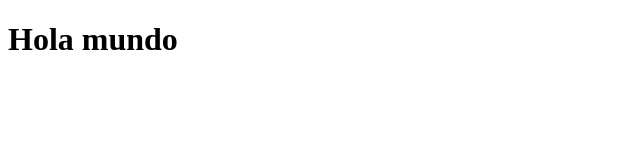
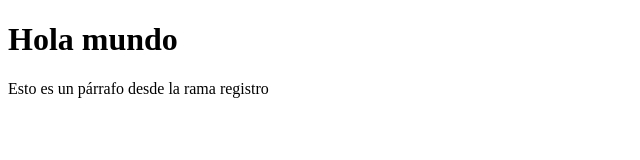
Before and after one commit to pablogalvil/prueba, a plain HTML site: page index.html in a window 1280 px wide. Shown: the whole page, without its empty margins (0-640 px from the left). Drawn offline with Linux system fonts and the light colour scheme.

Commit message:
Cambio index.html desde registro

```diff
--- a/index.html
+++ b/index.html
@@ -7,5 +7,6 @@
 </head>
 <body>
 	<h1>Hola mundo</h1>
+	<p>Esto es un párrafo desde la rama registro</p>
 </body>
 </html>
```
